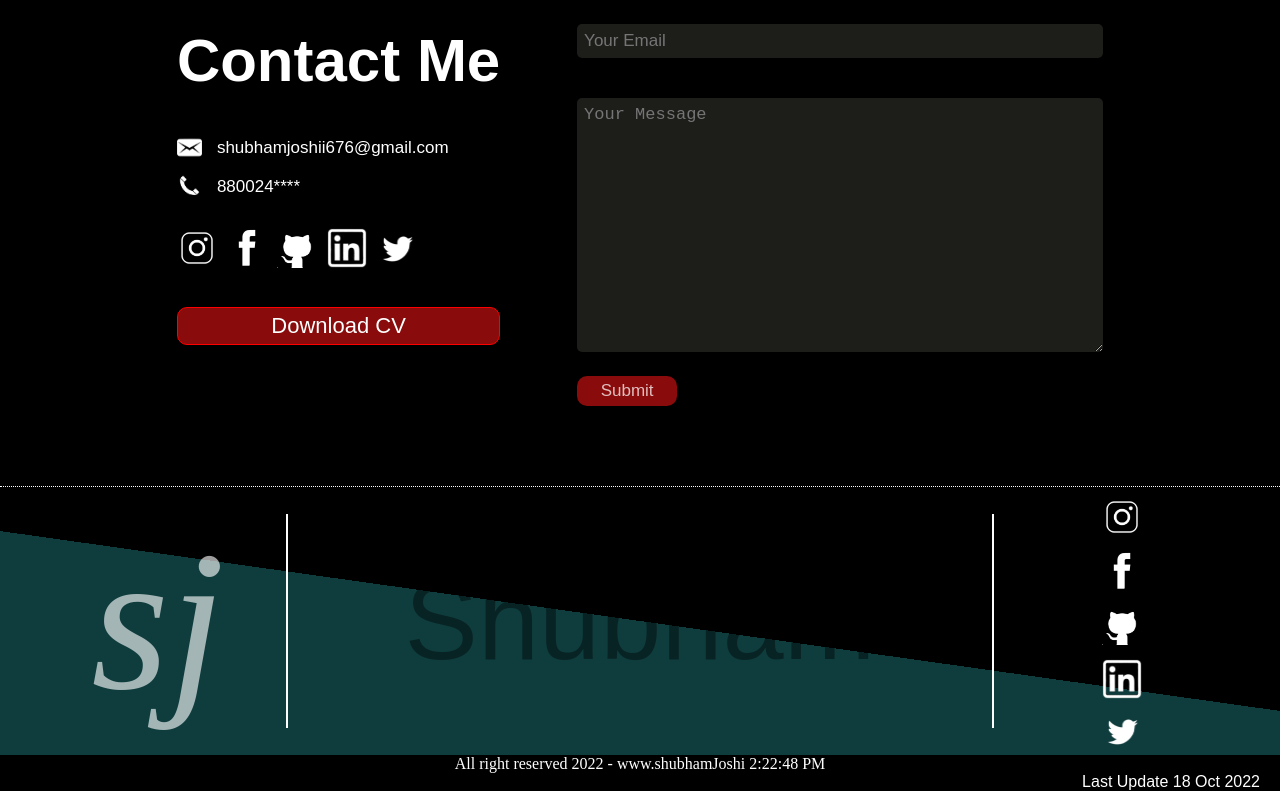
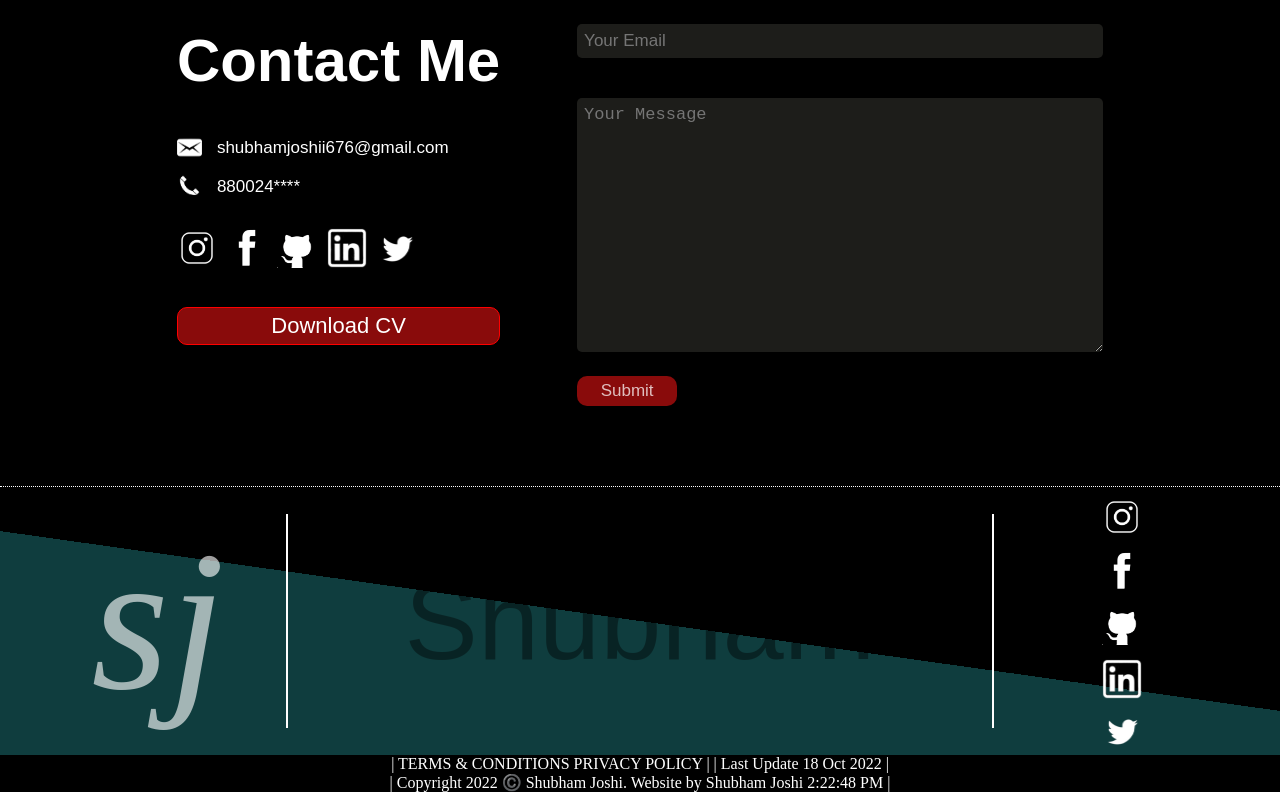
Before and after one commit to ShubhamJoshii/Portfolio2.0, a React (Create React App) app: page / in a window 1280 px wide. Shown: the part 2449-3241 px from the top of the page. Built offline with nearby package versions, Linux system fonts and the light colour scheme.

Commit message:
Styling Fix

```diff
--- a/src/Footer.jsx
+++ b/src/Footer.jsx
@@ -5,7 +5,6 @@ const Footer = () => {
   let dates = TimeAndDate.toLocaleTimeString();
   // let i = TimeAndDate.getDay();
   // let Day = ["SUN", "MON", "TUES", "WED", "THUR", "FRI", "SAT"];
-
 
   const [timing, setTiming] = useState(dates);
   setInterval(() => {
@@ -40,10 +39,17 @@ const Footer = () => {
         </div>
       </footer>
       <div className="DateFooter">
-        <p>All right reserved 2022 - www.shubhamJoshi {timing}</p>
-        <h4>Last Update 18 Oct 2022</h4>
+        {/* <p>All right reserved 2022 - www.shubhamJoshi {timing}</p> */}
+        <div>
+          <p>
+            | TERMS & CONDITIONS PRIVACY POLICY   | | Last Update 18 Oct 2022 |
+          </p>
+          <p>
+            | Copyright 2022 ©️ Shubham Joshi. Website by Shubham Joshi {timing} |
+          </p>
+          {/* <p>| Last Update 18 Oct 2022 |</p> */}
+        </div>
       </div>
-
     </>
   );
 };
--- a/src/index.css
+++ b/src/index.css
@@ -599,18 +599,27 @@ footer {
 .DateFooter {
   background-color: #000000;
   color: white;
+  width: 100vw;
   text-align: center;
   /* padding: 0px 50px; */
 }
 
+.DateFooter div{
+  display: flex;
+  flex-wrap: wrap;
+  /* margin: 0px 100px; */
+  justify-content: space-between;
+}
+.DateFooter div p{
+  text-align: center;
+  width: 100%;
+}
 .DateFooter h4 {
   text-align: end;
   margin-right: 20px;
   font-weight: 100;
   font-family: sans-serif;
 }
-
-
 
 
 @media only screen and (max-width: 960px) {
```
